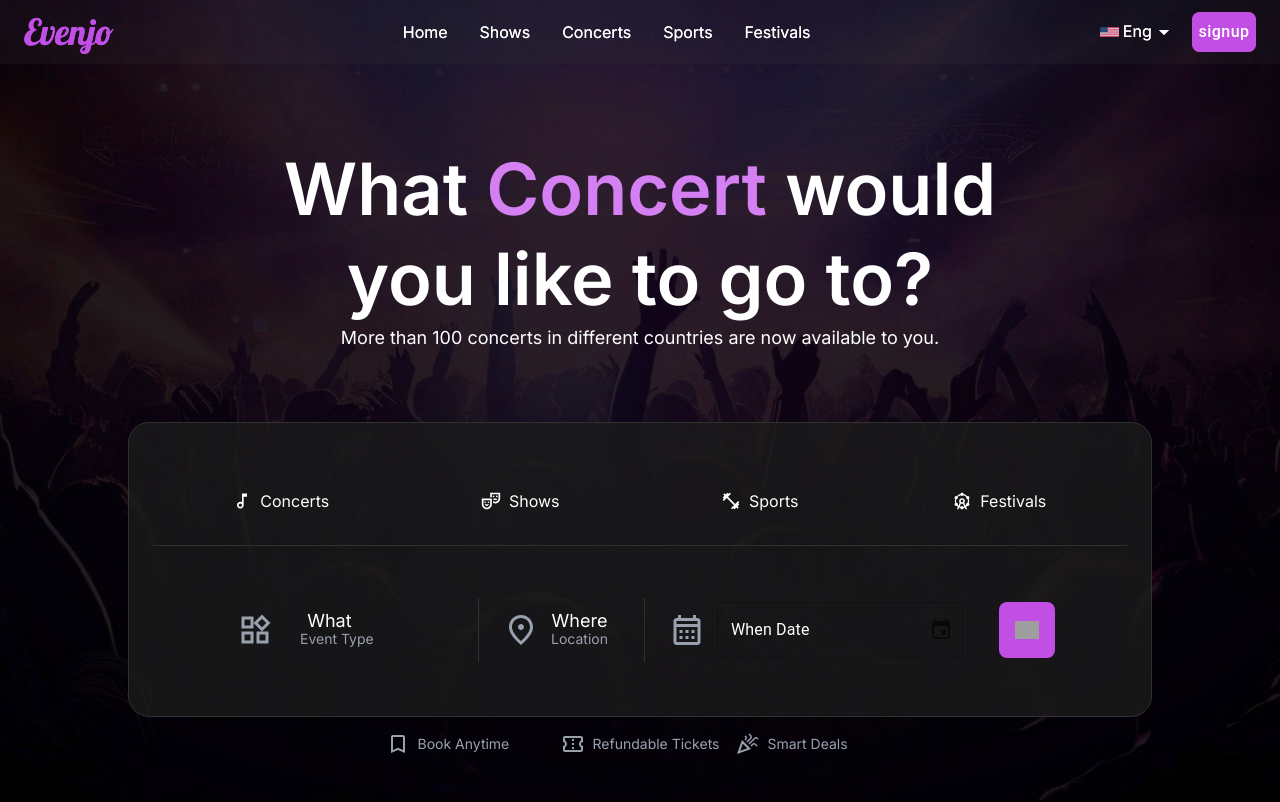
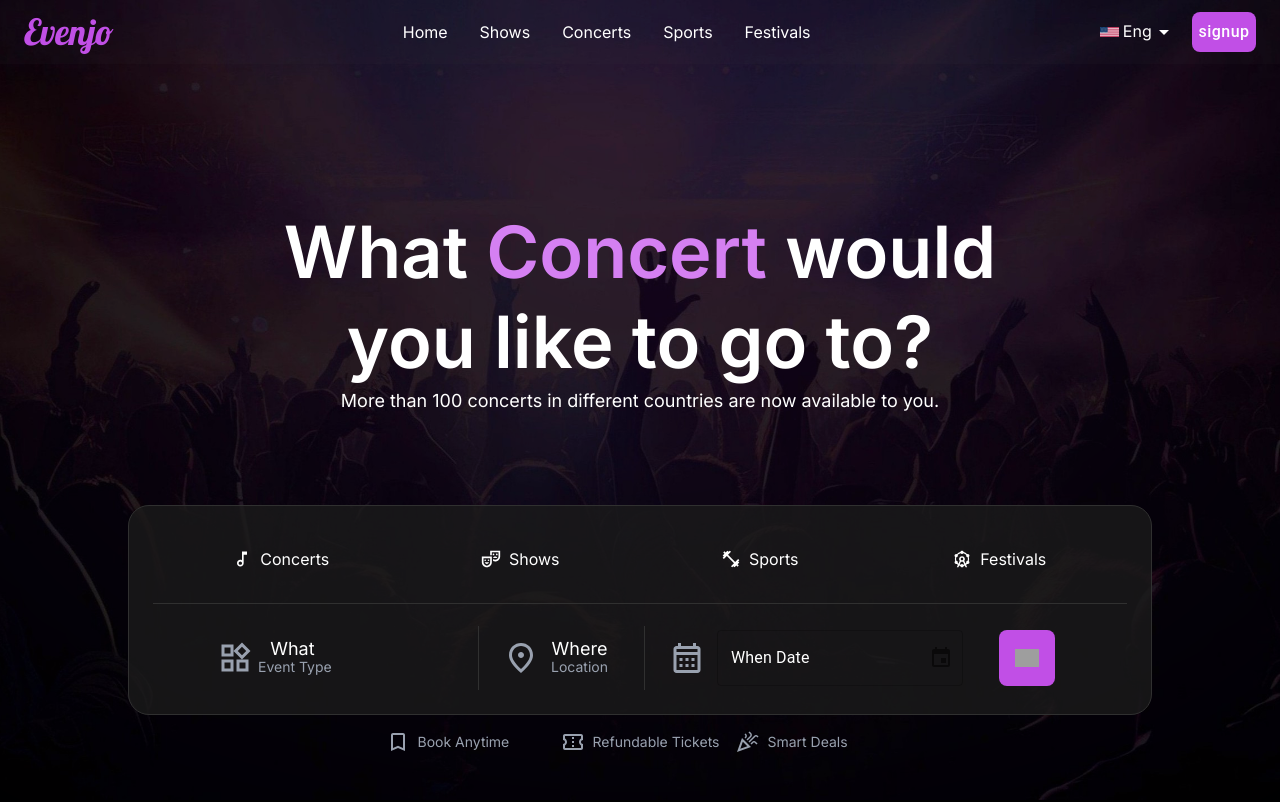
Before and after one commit to amirhosein-rafeie/evenjo, a React (Vite) app: page / in a window 1280 px wide. Shown: the top 802 px of the page. Built offline with nearby package versions, Linux system fonts and the light colour scheme; grey boxes are pictures that could not be loaded.

Commit message:
fix home

```diff
--- a/src/pages/Home/HomePage.jsx
+++ b/src/pages/Home/HomePage.jsx
@@ -1,6 +1,5 @@
-import React, { useState } from "react";
+import React, { useState, useEffect } from "react";
 import HomeBac from "../../assets/HomeBac.jpg";
-import NavBar from "./NavBar.jsx";
 import {
   AttractionsOutlined,
   FitnessCenterOutlined,
@@ -19,12 +18,36 @@ import { LocalizationProvider } from "@mui/x-date-pickers/LocalizationProvider";
 import { DatePicker } from "@mui/x-date-pickers/DatePicker";
 import { AdapterDateFns } from "@mui/x-date-pickers/AdapterDateFns";
 
+
 export default function HomePage() {
   const [selectedDate, setSelectedDate] = useState(null);
+  const [locationSearch, setLocationSearch] = useState("");
+  const [position, setPosition] = useState(null);
+
+  useEffect(() => {
+    if (position) {
+      console.log("Position detected:", position, locationSearch);
+    }
+  },);
+
+  const handleUseMyLocation = () => {
+    navigator.geolocation.getCurrentPosition(
+      (pos) => {
+        const coords = {
+          latitude: pos.coords.latitude,
+          longitude: pos.coords.longitude,
+        };
+        setPosition(coords);
+        setLocationSearch(`${coords.latitude}, ${coords.longitude}`);
+      },
+      (err) => {
+        console.error("Location error:", err);
+      }
+    );
+  };
 
   return (
     <>
-      <NavBar className="sticky"></NavBar>
       <div className=" max-w-screen flex flex-col gap-4 justify-center">
         <div
           className="relative min-w-full min-h-screen flex flex-col items-center justify-center text-center overflow-hidden"
@@ -41,25 +64,24 @@ export default function HomePage() {
           ></div>
 
           <div
-            className="flex flex-col gap-x-[<10px>] z-10 mt-40 px-4 w-full max-w-6xl"
-            style={{ marginTop: "100px" }}
-          >
-            <h1 className="text-white text-3xl sm:text-4xl md:text-6xl lg:text-7xl font-bold leading-tight">
+            className="flex flex-col z-10 mt-40 px-4 w-full max-w-6xl">
+            <h1 className="text-white text-3xl sm:text-4xl md:text-6xl lg:text-7xl font-extrabold leading-tight">
               What <span className="text-[#D580F2]">Concert</span> would
               <br /> you like to go to?
             </h1>
-            <h3 className="text-white text-sm sm:text-base md:text-lg">
+            <div className="text-2xl text-white sm:text-base md:text-lg">
+
               More than 100 concerts in different countries are now available to
               you.
-            </h3>
+
+            </div>
           </div>
 
           <div
             className="flex flex-col gap-5 p-4 sm:p-6 rounded-[21px] w-[90%] sm:w-full max-w-5xl mx-auto text-white mt-12 text-xl bg-[#1B1B1BCC] border border-[#303030] z-10"
-            style={{ marginTop: "70px" }}
-          >
-            <div className="w-full px-2 sm:px-4" style={{ marginTop: "30px" }}>
-              <div className="grid grid-cols-2 sm:grid-cols-4 gap-3 sm:gap-4">
+            style={{ marginTop: "90px" }} >
+            <div className="w-full px-2 sm:px-4" style={{ marginTop: "5px" }}>
+              <div className="grid grid-cols-2 sm:grid-cols-4 sm:gap-4 text-xl">
                 {[
                   { icon: AudiotrackOutlined, text: "Concerts" },
                   { icon: TheaterComedyOutlined, text: "Shows" },
@@ -79,14 +101,13 @@ export default function HomePage() {
 
             <hr className="border-[#303030] mb-2 sm:mb-4" />
 
-            <div className="px-1 sm:px-8">
+            <div className="px-1 sm:px-8" style={{ marginTop: "-30px" }}>
               <div
-                className="grid grid-cols-1 sm:grid-cols-[2fr_1fr_1fr_auto] gap-4 sm:gap-6 items-center mt-2 sm:mt-4"
-                style={{ marginBottom: "30px" }}
+                className="grid grid-cols-1 sm:grid-cols-[2fr_1fr_1fr_auto] sm:gap-6 items-center mt-2 sm:mt-4"
               >
                 <div
-                  className="flex items-center justify-start gap-3 h-14 sm:h-16 px-2 sm:px-3"
-                  style={{ marginLeft: "40px" }}
+                  className="flex items-center justify-start h-14 sm:h-16 px-2 sm:px-3"
+                  style={{ marginLeft: "20px" }}
                 >
                   <Icon
                     component={WidgetsOutlined}
@@ -99,14 +120,14 @@ export default function HomePage() {
                     </div>
                     <div
                       className="text-gray-400 text-xs sm:text-sm leading-tight"
-                      style={{ marginLeft: "15px" }}
+                      style={{ marginLeft: "5px" }}
                     >
                       Event Type
                     </div>
                   </div>
                 </div>
 
-                <div className="flex items-center justify-start gap-3 border-t sm:border-t-0 sm:border-l border-[#303030] pl-0 sm:pl-6 h-14 sm:h-16 px-2 sm:px-3">
+                <button onClick={handleUseMyLocation} className="flex items-center justify-start cursor-pointer gap-3 border-t sm:border-t-0 sm:border-l border-[#303030] pl-0 sm:pl-6 h-14 sm:h-16 px-2 sm:px-3">
                   <Icon
                     component={FmdGoodOutlined}
                     fontSize="large"
@@ -120,7 +141,7 @@ export default function HomePage() {
                       Location
                     </div>
                   </div>
-                </div>
+                </button>
 
                 <div className="flex items-center justify-start gap-3 border-t sm:border-t-0 sm:border-l border-[#303030] pl-0 sm:pl-6 h-14 sm:h-16 px-2 sm:px-3">
                   <Icon
@@ -136,29 +157,46 @@ export default function HomePage() {
                       slotProps={{
                         popper: {
                           sx: {
-                            '& .MuiPaper-root': {
-                              backgroundColor: '#212121',
-                              color: '#ffffff',
+                            "& .MuiPaper-root": {
+                              backgroundColor: "#212121",
+                              color: "#ffffff",
                             },
-                            '& .MuiPickersDay-root': {
-                              color: '#ffffff',
+
+                            "& .MuiPickersDay-root": {
+                              color: "#ffffff",
                             },
-                            '& .MuiPickersDay-root.Mui-selected': {
-                              backgroundColor: '#424242',
+
+                            "& .MuiPickersDay-root.Mui-selected": {
+                              backgroundColor: "#C14FE6 !important",
+                              color: "#ffffff !important",
+                            },
+
+                            "& .MuiPickersDay-root.MuiPickersDay-today": {
+                              border: "1px solid #C14FE6 !important",
+                              color: "#ffffff !important",
+                            },
+
+                            "& .MuiPickersDay-root:hover": {
+                              backgroundColor: "#9c27b0 !important",
                             },
                           },
                         },
                         textField: {
                           sx: {
-                            '& .MuiInputLabel-root': { color: '#ffffff' },
-                            '& .MuiOutlinedInput-root': {
-                              color: '#ffffff',
-                              '& .MuiSvgIcon-root': {
-                                color: '#ffffff',
+                            "& .MuiInputLabel-root": {
+                              color: "#ffffff !important",
+                            },
+                            "& .MuiOutlinedInput-root": {
+                              color: "#ffffff !important",
+                              "& .MuiSvgIcon-root": {
+                                color: "#ffffff !important",
                               },
-                              '& .MuiOutlinedInput-notchedOutline': {
-                                borderColor: '#ffffff',
+                              "& .MuiOutlinedInput-notchedOutline": {
+                                borderColor: "#ffffff !important",
                               },
+                            },
+                            "& .Mui-focused .MuiOutlinedInput-notchedOutline": {
+                              borderColor: "#ffffff !important",
                             },
                           },
                         },
```
